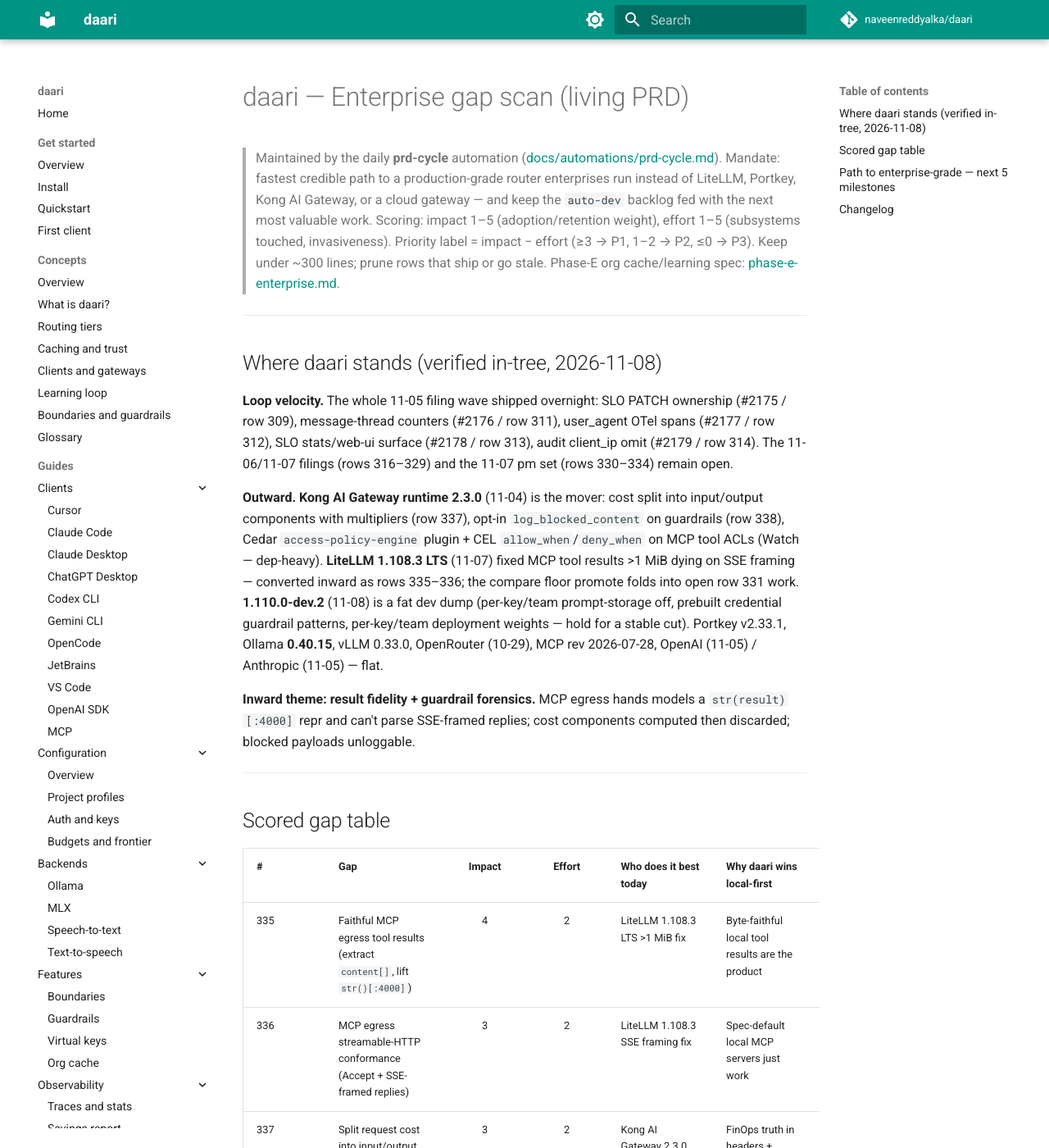
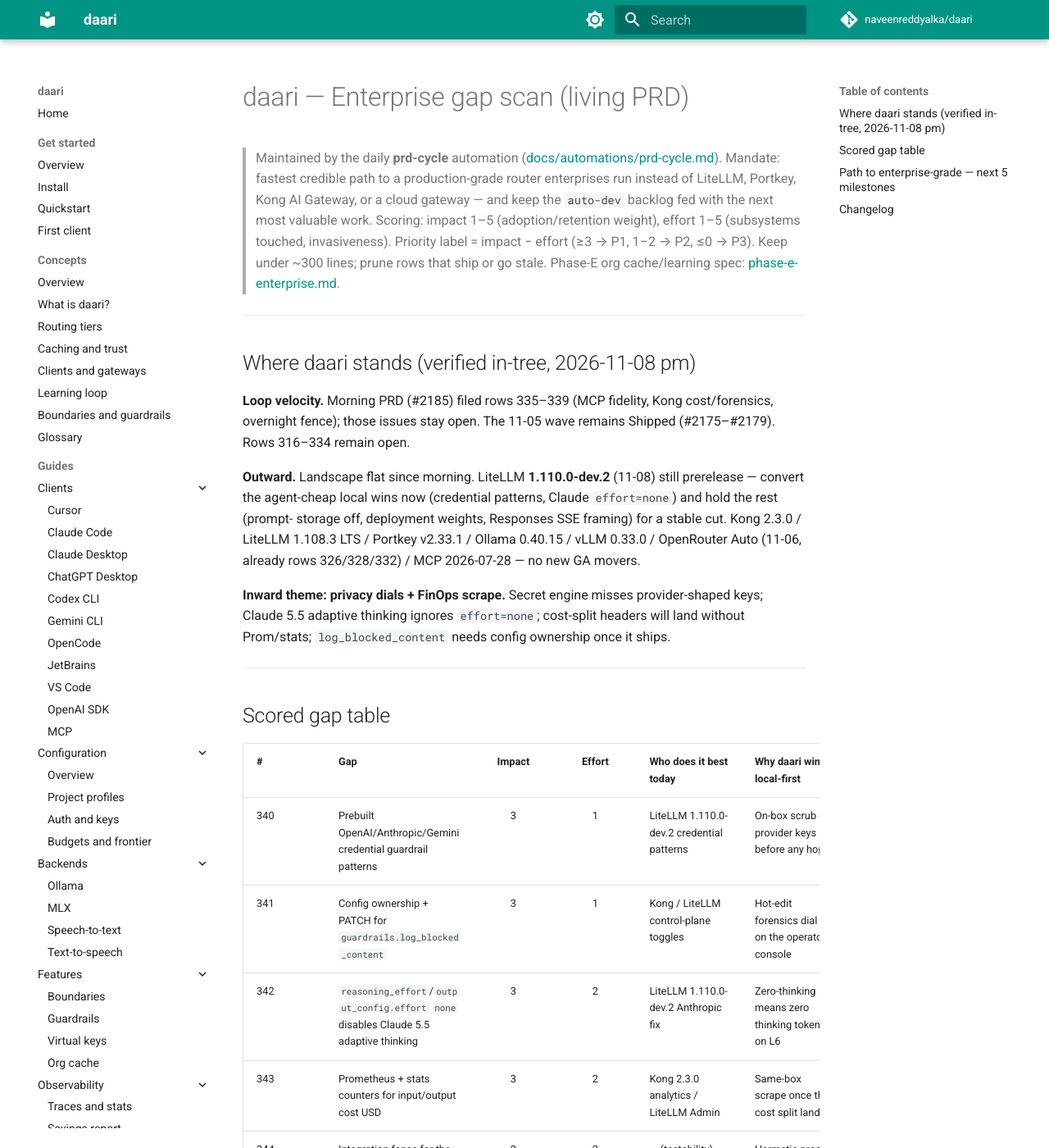
Before and after one commit to naveenreddyalka/daari, an MkDocs documentation site: the page built from docs/prd/ENTERPRISE.md, in a window 1280 px wide and 1400 px high. Shown: the whole window at 82% size. Built offline with MkDocs 1.6.1 and Material for MkDocs 9.7.7, drawn with Linux system fonts in a browser that asks for light colours; comment, search, counter and statistics services are not loaded; some of the changed text lies outside the part shown.

Commit message:
docs(prd): 2026-11-08 pm privacy dials and FinOps scrape follow-ups (#2191)
Convert LiteLLM 1.110-dev credential patterns and Claude effort=none,
plus ownership/Prom/fence follow-ups for the morning Kong/MCP wave.

Co-authored-by: Cursor <cursoragent@cursor.com>

```diff
--- a/docs/prd/ENTERPRISE.md
+++ b/docs/prd/ENTERPRISE.md
@@ -11,29 +11,24 @@
 
 ---
 
-## Where daari stands (verified in-tree, 2026-11-08)
+## Where daari stands (verified in-tree, 2026-11-08 pm)
 
-**Loop velocity.** The whole 11-05 filing wave shipped overnight: SLO PATCH
-ownership (#2175 / row 309), message-thread counters (#2176 / row 311),
-user_agent OTel spans (#2177 / row 312), SLO stats/web-ui surface (#2178 /
-row 313), audit client_ip omit (#2179 / row 314). The 11-06/11-07 filings
-(rows 316–329) and the 11-07 pm set (rows 330–334) remain open.
+**Loop velocity.** Morning PRD (#2185) filed rows 335–339 (MCP fidelity,
+Kong cost/forensics, overnight fence); those issues stay open. The 11-05
+wave remains Shipped (#2175–#2179). Rows 316–334 remain open.
 
-**Outward.** **Kong AI Gateway runtime 2.3.0** (11-04) is the mover: cost
-split into input/output components with multipliers (row 337), opt-in
-`log_blocked_content` on guardrails (row 338), Cedar `access-policy-engine`
-plugin + CEL `allow_when`/`deny_when` on MCP tool ACLs (Watch — dep-heavy).
-**LiteLLM 1.108.3 LTS** (11-07) fixed MCP tool results >1 MiB dying on SSE
-framing — converted inward as rows 335–336; the compare floor promote folds
-into open row 331 work. **1.110.0-dev.2** (11-08) is a fat dev dump
-(per-key/team prompt-storage off, prebuilt credential guardrail patterns,
-per-key/team deployment weights — hold for a stable cut). Portkey v2.33.1,
-Ollama **0.40.15**, vLLM 0.33.0, OpenRouter (10-29), MCP rev 2026-07-28,
-OpenAI (11-05) / Anthropic (11-05) — flat.
+**Outward.** Landscape flat since morning. LiteLLM **1.110.0-dev.2**
+(11-08) still prerelease — convert the agent-cheap local wins now
+(credential patterns, Claude `effort=none`) and hold the rest (prompt-
+storage off, deployment weights, Responses SSE framing) for a stable cut.
+Kong 2.3.0 / LiteLLM 1.108.3 LTS / Portkey v2.33.1 / Ollama 0.40.15 /
+vLLM 0.33.0 / OpenRouter Auto (11-06, already rows 326/328/332) / MCP
+2026-07-28 — no new GA movers.
 
-**Inward theme: result fidelity + guardrail forensics.** MCP egress hands
-models a `str(result)[:4000]` repr and can't parse SSE-framed replies;
-cost components computed then discarded; blocked payloads unloggable.
+**Inward theme: privacy dials + FinOps scrape.** Secret engine misses
+provider-shaped keys; Claude 5.5 adaptive thinking ignores `effort=none`;
+cost-split headers will land without Prom/stats; `log_blocked_content`
+needs config ownership once it ships.
 
 ---
 
@@ -41,6 +36,11 @@ cost components computed then discarded; blocked payloads unloggable.
 
 | # | Gap | Impact | Effort | Who does it best today | Why daari wins local-first | Action |
 |---|-----|:--:|:--:|------------------------|----------------------------|--------|
+| 340 | Prebuilt OpenAI/Anthropic/Gemini credential guardrail patterns | 3 | 1 | LiteLLM 1.110.0-dev.2 credential patterns | On-box scrub of provider keys before any hop | Filed [#2186](https://github.com/naveenreddyalka/daari/issues/2186) |
+| 341 | Config ownership + PATCH for `guardrails.log_blocked_content` | 3 | 1 | Kong / LiteLLM control-plane toggles | Hot-edit forensics dial on the operator console | Filed [#2187](https://github.com/naveenreddyalka/daari/issues/2187) |
+| 342 | `reasoning_effort`/`output_config.effort` `none` disables Claude 5.5 adaptive thinking | 3 | 2 | LiteLLM 1.110.0-dev.2 Anthropic fix | Zero-thinking means zero thinking tokens on L6 | Filed [#2188](https://github.com/naveenreddyalka/daari/issues/2188) |
+| 343 | Prometheus + stats counters for input/output cost USD | 3 | 2 | Kong 2.3.0 analytics / LiteLLM Admin | Same-box scrape once the cost split lands | Filed [#2189](https://github.com/naveenreddyalka/daari/issues/2189) |
+| 344 | Integration fence for the 11-08 morning MCP/Kong wave | 2 | 2 | — (testability) | Hermetic proof: MCP fidelity, cost split, blocked content | Filed [#2190](https://github.com/naveenreddyalka/daari/issues/2190) |
 | 335 | Faithful MCP egress tool results (extract `content[]`, lift `str()[:4000]`) | 4 | 2 | LiteLLM 1.108.3 LTS >1 MiB fix | Byte-faithful local tool results are the product | Filed [#2180](https://github.com/naveenreddyalka/daari/issues/2180) |
 | 336 | MCP egress streamable-HTTP conformance (Accept + SSE-framed replies) | 3 | 2 | LiteLLM 1.108.3 SSE framing fix | Spec-default local MCP servers just work | Filed [#2181](https://github.com/naveenreddyalka/daari/issues/2181) |
 | 337 | Split request cost into input/output components everywhere cost shows | 3 | 2 | Kong AI Gateway 2.3.0 analytics | FinOps truth in headers + operator-owned OTel, no SaaS | Filed [#2182](https://github.com/naveenreddyalka/daari/issues/2182) |
@@ -97,12 +97,14 @@ Watch rows (do not file yet): coding-router recipe — an Auto Code twin
 combining virtual_models + `category=code` signal rules + SLO + the effort
 lever (file after rows 326/328 land); Kong 2.3.0 Cedar
 `access-policy-engine` + CEL `allow_when`/`deny_when` tool ACL conditions +
-Token Vault credential placement (expression engine = new dep, human
-sign-off); LiteLLM `1.110.0-dev` feature backlog beyond the compare watch
-(provider-reported `usage.cost` billing, tenant-scoped session affinity,
-Lens-split Helm, per-key/team prompt-storage off, prebuilt credential
-guardrail patterns, per-key/team deployment weights — hold for a stable
-cut);
+Token Vault credential placement + `http_5xx` failover_criteria expansion
+(expression engine / catalog pricing = new dep or heavy — human sign-off);
+Grafana panels for input/output cost USD (file after row 343 series land);
+LiteLLM `1.110.0-dev` remainder beyond rows 340/342 (provider-reported
+`usage.cost` billing, tenant-scoped session affinity, Lens-split Helm,
+per-key/team prompt-storage off, per-key/team deployment weights,
+Responses SSE framing preserve, empty-reply cache poison — daari already
+skips empty L0/L1 writes — hold for a stable cut);
 Portkey v2.33 Anthropic `auto_caching` (revisit only if top-level
 `cache_control` diverges); Portkey MCP access policies (Prisma AIRS-only);
 Portkey OTel workspace name; Bedrock metadata map; LiteLLM OpenAI Live
@@ -124,19 +126,14 @@ emSign; Ollama d1 Linux/Windows GA; local message-thread analogue (prefix
 store on L3–L5 — only after explicit agent-loop ask); OpenAI CA/SG/KR/UAE/UK
 residency labels beyond au/in/jp (expand only when operators ask).
 
-Verified fine this run — don't re-audit: no input/output cost split
-anywhere in-tree (grep clean) before row 337; guardrail hits log
-stage/rule/action/detail only — no payload capture — before row 338; MCP
-egress sends no `Accept` header and parses `response.json()` only
-(`_post_json` ~L241), result text is `str(result)[:4000]`
-(`_call_tool_under_span` ~L536) on both the `@mcp` tier and
-Responses/Messages `call_tool` paths; daari MCP **ingress** already emits
-SSE framing when accepted (`_rpc_response`); `check_tool_result` per-item
-guardrail helper exists but is unused by egress; LiteLLM 1.108.3 is
-fixes-only (Bedrock api_base, MCP >1 MiB, double post_call guardrails —
-daari applies output policy once); OpenRouter changelog latest 10-29;
-daari guardrails block path returns 200 + denial content (parity, never
-file).
+Verified fine this run — don't re-audit: `_SECRET_PATTERNS` still only
+`aws_key` / `private_key` / `generic_secret` (no `sk-` / `sk-ant-` /
+`AIza`); Claude 5.5 param_compat has no `none`→thinking-disabled map;
+exact/semantic L0/L1 already gate on `response.content.strip()` (empty
+cache poison not a gap); cost Prom/stats still single-total only; morning
+verified MCP/`Accept`/repr and cost-split discard still hold; OpenRouter
+API changelog flat since Auto/Auto Code (11-06); Portkey/Ollama/vLLM/Kong
+flat vs morning.
 
 ---
 
@@ -144,22 +141,31 @@ file).
 
 1. **Hand back what the tool said** — faithful MCP egress results (335);
    streamable-HTTP conformance (336); then the CEL tool-ACL watch.
-2. **Contain the leaked key** — per-key/team IP allowlist (316) + console
-   (323); revoke-subject offboarding (317); blocked-content forensics (338).
-3. **Route like the new Auto Router** — effort lever (326); cost-aware
-   selection (328); then the coding-router recipe (watch); Grafana for
-   SLO demotions (330).
+2. **Contain the leaked key** — provider credential patterns (340);
+   per-key/team IP allowlist (316) + console (323); revoke-subject
+   offboarding (317); blocked-content forensics (338) + ownership (341).
+3. **Route like the new Auto Router** — effort lever (326); Claude
+   `effort=none` honesty (342); cost-aware selection (328); then the
+   coding-router recipe (watch); Grafana for SLO demotions (330).
 4. **Survive the control-plane blip** — last-known-good auth grace (327);
    offline Prom (279) + doctor (285); hot-reload (6).
-5. **FinOps truth + honest compare** — cost input/output split (337);
-   service-tier Grafana (321); OTel tags PATCH (333); failover panels
-   (274); LiteLLM LTS + OpenRouter Auto compare (331–332); residency pins
-   (324); baggage→tags (322); AutoTrust (318); MiMo (319); fences (300,
-   305, 310, 315, 320, 325, 329, 334, 339); then rows 62–67.
+5. **FinOps truth + honest compare** — cost input/output split (337) +
+   Prom/stats (343); service-tier Grafana (321); OTel tags PATCH (333);
+   failover panels (274); LiteLLM LTS + OpenRouter Auto compare
+   (331–332); residency pins (324); baggage→tags (322); AutoTrust (318);
+   MiMo (319); fences (300, 305, 310, 315, 320, 325, 329, 334, 339, 344);
+   then rows 62–67.
 
 ---
 
 ## Changelog
+
+- **2026-11-08 pm (1.110-dev privacy/effort converts; FinOps scrape)** —
+  Outward flat vs morning; converted LiteLLM 1.110.0-dev.2 credential
+  patterns + Claude `effort=none` (rows 340, 342); filed ownership for
+  `log_blocked_content` (341), input/output cost Prom/stats (343), and
+  the morning-wave fence (344). Watch retains prompt-storage off,
+  deployment weights, Responses SSE framing, Kong Cedar/CEL/`http_5xx`.
 
 - **2026-11-08 (tool-result fidelity; Kong 2.3.0 parity)** — Marked rows
   309, 311–314 Shipped (#2175–#2179, the whole 11-05 wave overnight).
```
